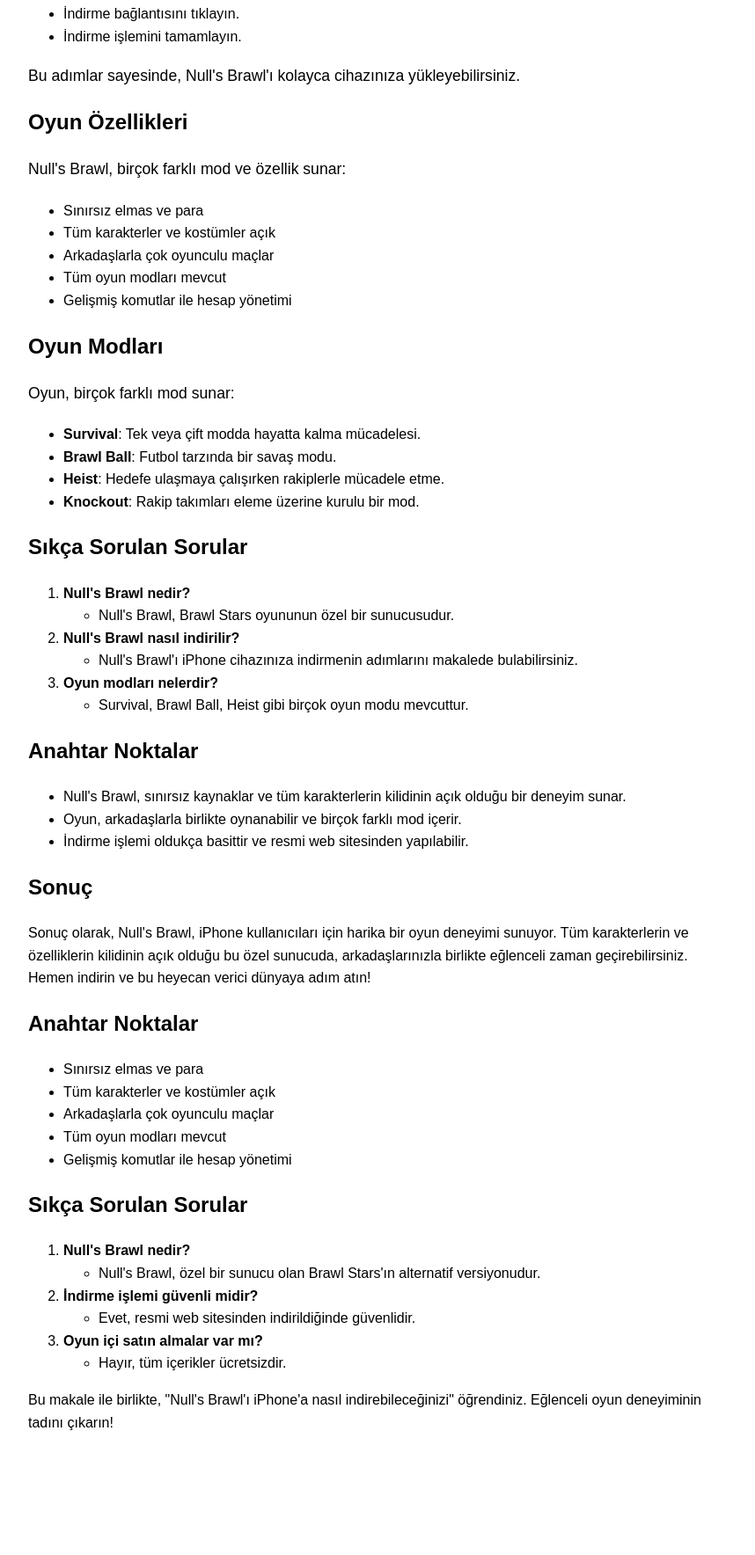
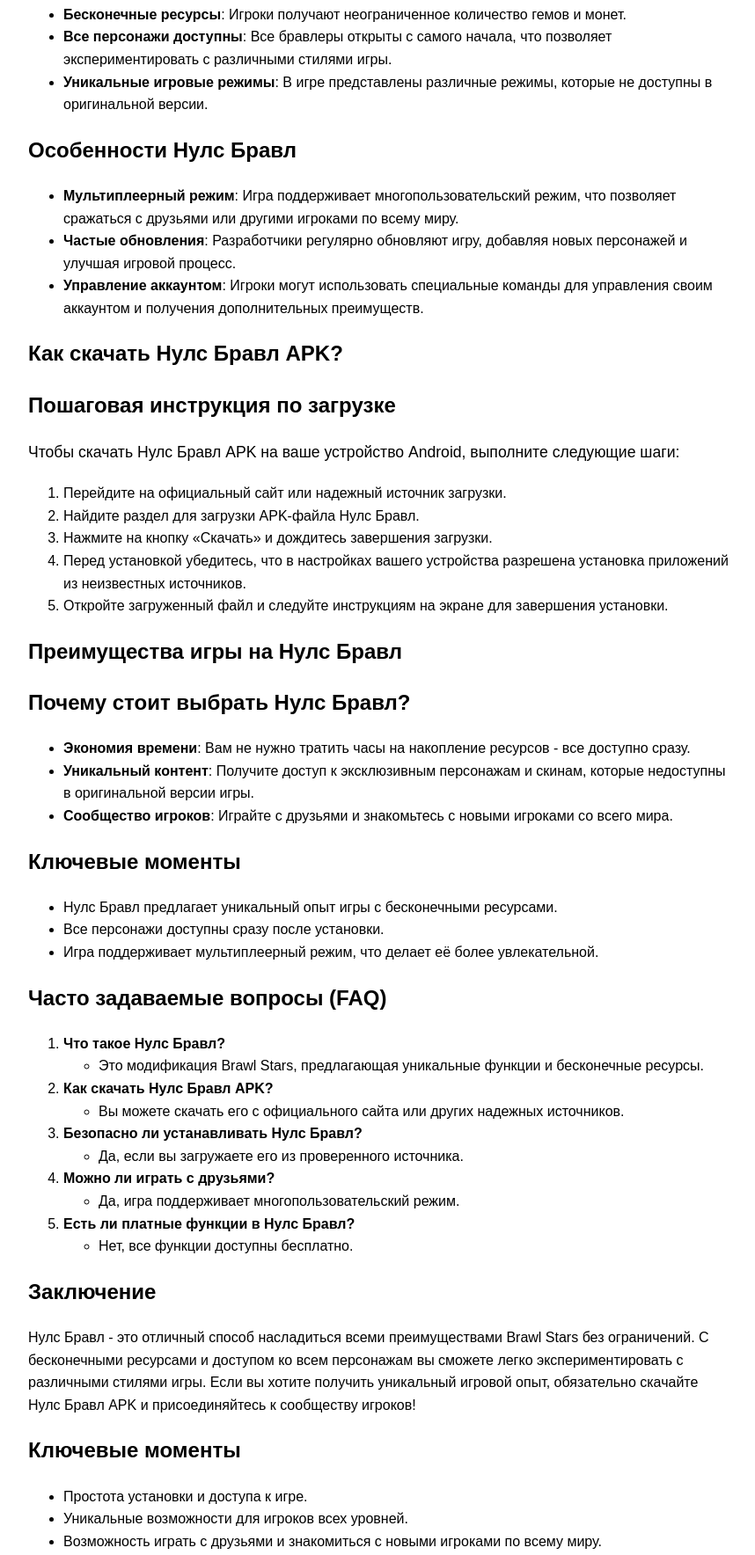
Before and after one commit to itspaulnewman/nullbrawl, a plain HTML site: page index.html in a window 1280 px wide. Shown: the part 939-2707 px from the top of the page at 88% size, without its empty margins (208-1066 px from the left). Before the commit the page ends 2609 px from the top, so only its background shows below. Drawn offline with Linux system fonts and the light colour scheme.

Commit message:
Update index.html

```diff
--- a/index.html
+++ b/index.html
@@ -4,9 +4,9 @@
 <head>
   <meta name="viewport" content="width=device-width, initial-scale=1.0">
 
- <title>Null’s Brawl İndir: iPhone için En İyi Oyun Deneyimi</title>
+ <title>Null’s Brawl скачать на айфон - Полное руководство</title>
 
-  <meta name="description" content="Null’s Brawl oyununu iPhone cihazınıza nasıl indireceğinizi öğrenin. Tüm özellikleriyle bu özel">
+  <meta name="description" content="Узнайте, как скачать и установить Null’s Brawl на айфон. Подробное руководство с ответами на часто задаваемые">
 
  <meta name="robots" content="index,follow">
   <link rel="canonical" href="https://nullbrawlorg.netlify.app">
@@ -50,105 +50,95 @@
 <body>
 
   <header>
-    <h1>Null’s Brawl İndir: iPhone için En İyi Oyun Deneyimi</h1>
+    <h1>Null’s Brawl скачать на айфон - Полное руководство</h1>
    </header>
   <main>
 
-<p>Null’s Brawl, Brawl Stars oyununun özel bir sunucusu olarak karşımıza çıkıyor. Bu oyun, oyunculara sınırsız kaynaklar ve tüm karakterlerin kilidinin açık olduğu bir deneyim sunuyor. Bu makalede, <a href="https://nullbrawl.org/ru/nuls-bravl-dlya-ios/">Null’s brawl скачать на айфон</a> iPhone cihazınıza nasıl indirebileceğinizi, oyun özelliklerini ve daha fazlasını keşfedeceksiniz.</p>
+<p>Нулс Бравл (Null's Brawl) — это модификация популярной игры Brawl Stars, которая предоставляет игрокам доступ к уникальным возможностям и бесконечным ресурсам. Эта игра стала популярной благодаря своему приватному серверу, который позволяет игрокам наслаждаться всеми персонажами и функциями без ограничений. <a href="https://nullbrawl.org/ru/nuls-bravl-dlya-ios/">Null’s brawl скачать на айфон</a> В этой статье мы подробно рассмотрим, как скачать Нулс Бравл APK, его особенности и преимущества.</p>
 
 <div style="text-align: center;">
  <img src="https://i.postimg.cc/Rh93MdDg/1-1.jpg" alt="nullbrawl.jpg" style="max-width: 100%; height: auto;">
 </div>
 
-<h2> <a href="https://techtobard.vercel.app/">Security Vulnerabilities in Edge Computing Devices: Understanding and Mitigating Risks</a></h2>
+<h2> <a href="https://nullbrawlorg.vercel.app//">Узнайте, как скачать Нулс Бравл APK для Android. Получите доступ к уникальным функциям и</a></h2>
 
-<h2>Null's Brawl Nasıl İndirilir?</h2>
-<h2>İndirme Adımları</h2>
-<p>Null's Brawl'ı iPhone cihazınıza indirmek için aşağıdaki adımları izleyin:</p>
+<h2>Что такое Нулс Бравл?</h2>
+<p>Нулс Бравл - это частный сервер для игры Brawl Stars, который предлагает игрокам множество преимуществ:</p>
 <ul>
-  <li>Resmi web sitesine gidin.</li>
-  <li>İndirme bağlantısını tıklayın.</li>
-  <li>İndirme işlemini tamamlayın.</li>
+  <li><strong>Бесконечные ресурсы</strong>: Игроки получают неограниченное количество гемов и монет.</li>
+  <li><strong>Все персонажи доступны</strong>: Все бравлеры открыты с самого начала, что позволяет экспериментировать с различными стилями игры.</li>
+  <li><strong>Уникальные игровые режимы</strong>: В игре представлены различные режимы, которые не доступны в оригинальной версии.</li>
 </ul>
-<p>Bu adımlar sayesinde, Null's Brawl'ı kolayca cihazınıza yükleyebilirsiniz.</p>
-<h2>Oyun Özellikleri</h2>
-<p>Null's Brawl, birçok farklı mod ve özellik sunar:</p>
+<h2>Особенности Нулс Бравл</h2>
 <ul>
-  <li>Sınırsız elmas ve para</li>
-  <li>Tüm karakterler ve kostümler açık</li>
-  <li>Arkadaşlarla çok oyunculu maçlar</li>
-  <li>Tüm oyun modları mevcut</li>
-  <li>Gelişmiş komutlar ile hesap yönetimi</li>
+  <li><strong>Мультиплеерный режим</strong>: Игра поддерживает многопользовательский режим, что позволяет сражаться с друзьями или другими игроками по всему миру.</li>
+  <li><strong>Частые обновления</strong>: Разработчики регулярно обновляют игру, добавляя новых персонажей и улучшая игровой процесс.</li>
+  <li><strong>Управление аккаунтом</strong>: Игроки могут использовать специальные команды для управления своим аккаунтом и получения дополнительных преимуществ.</li>
 </ul>
-<h2>Oyun Modları</h2>
-<p>Oyun, birçok farklı mod sunar:</p>
+<h2>Как скачать Нулс Бравл APK?</h2>
+<h2>Пошаговая инструкция по загрузке</h2>
+<p>Чтобы скачать Нулс Бравл APK на ваше устройство Android, выполните следующие шаги:</p>
+<ol>
+  <li>Перейдите на официальный сайт или надежный источник загрузки.</li>
+  <li>Найдите раздел для загрузки APK-файла Нулс Бравл.</li>
+  <li>Нажмите на кнопку «Скачать» и дождитесь завершения загрузки.</li>
+  <li>Перед установкой убедитесь, что в настройках вашего устройства разрешена установка приложений из неизвестных источников.</li>
+  <li>Откройте загруженный файл и следуйте инструкциям на экране для завершения установки.</li>
+</ol>
+<h2>Преимущества игры на Нулс Бравл</h2>
+<h2>Почему стоит выбрать Нулс Бравл?</h2>
 <ul>
-  <li><strong>Survival</strong>: Tek veya çift modda hayatta kalma mücadelesi.</li>
-  <li><strong>Brawl Ball</strong>: Futbol tarzında bir savaş modu.</li>
-  <li><strong>Heist</strong>: Hedefe ulaşmaya çalışırken rakiplerle mücadele etme.</li>
-  <li><strong>Knockout</strong>: Rakip takımları eleme üzerine kurulu bir mod.</li>
+  <li><strong>Экономия времени</strong>: Вам не нужно тратить часы на накопление ресурсов - все доступно сразу.</li>
+  <li><strong>Уникальный контент</strong>: Получите доступ к эксклюзивным персонажам и скинам, которые недоступны в оригинальной версии игры.</li>
+  <li><strong>Сообщество игроков</strong>: Играйте с друзьями и знакомьтесь с новыми игроками со всего мира.</li>
 </ul>
-<h2>Sıkça Sorulan Sorular</h2>
+<h2>Ключевые моменты</h2>
+<ul>
+  <li>Нулс Бравл предлагает уникальный опыт игры с бесконечными ресурсами.</li>
+  <li>Все персонажи доступны сразу после установки.</li>
+  <li>Игра поддерживает мультиплеерный режим, что делает её более увлекательной.</li>
+</ul>
+
+    <h2>Часто задаваемые вопросы (FAQ)</h2>
 <ol>
   <li>
-    <strong>Null's Brawl nedir?</strong>
+    <strong>Что такое Нулс Бравл?</strong>
     <ul>
-      <li>Null's Brawl, Brawl Stars oyununun özel bir sunucusudur.</li>
+      <li>Это модификация Brawl Stars, предлагающая уникальные функции и бесконечные ресурсы.</li>
     </ul>
   </li>
   <li>
-    <strong>Null's Brawl nasıl indirilir?</strong>
+    <strong>Как скачать Нулс Бравл APK?</strong>
     <ul>
-      <li>Null's Brawl'ı iPhone cihazınıza indirmenin adımlarını makalede bulabilirsiniz.</li>
+      <li>Вы можете скачать его с официального сайта или других надежных источников.</li>
     </ul>
   </li>
   <li>
-    <strong>Oyun modları nelerdir?</strong>
+    <strong>Безопасно ли устанавливать Нулс Бравл?</strong>
     <ul>
-      <li>Survival, Brawl Ball, Heist gibi birçok oyun modu mevcuttur.</li>
+      <li>Да, если вы загружаете его из проверенного источника.</li>
+    </ul>
+  </li>
+  <li>
+    <strong>Можно ли играть с друзьями?</strong>
+    <ul>
+      <li>Да, игра поддерживает многопользовательский режим.</li>
+    </ul>
+  </li>
+  <li>
+    <strong>Есть ли платные функции в Нулс Бравл?</strong>
+    <ul>
+      <li>Нет, все функции доступны бесплатно.</li>
     </ul>
   </li>
 </ol>
-<h2>Anahtar Noktalar</h2>
+<h2>Заключение</h2>Нулс Бравл - это отличный способ насладиться всеми преимуществами Brawl Stars без ограничений. С бесконечными ресурсами и доступом ко всем персонажам вы сможете легко экспериментировать с различными стилями игры. Если вы хотите получить уникальный игровой опыт, обязательно скачайте Нулс Бравл APK и присоединяйтесь к сообществу игроков!
+<h2>Ключевые моменты</h2>
 <ul>
-  <li>Null's Brawl, sınırsız kaynaklar ve tüm karakterlerin kilidinin açık olduğu bir deneyim sunar.</li>
-  <li>Oyun, arkadaşlarla birlikte oynanabilir ve birçok farklı mod içerir.</li>
-  <li>İndirme işlemi oldukça basittir ve resmi web sitesinden yapılabilir.</li>
+  <li>Простота установки и доступа к игре.</li>
+  <li>Уникальные возможности для игроков всех уровней.</li>
+  <li>Возможность играть с друзьями и знакомиться с новыми игроками по всему миру.</li>
 </ul>
-<h2>Sonuç</h2>Sonuç olarak, Null's Brawl, iPhone kullanıcıları için harika bir oyun deneyimi sunuyor. Tüm karakterlerin ve özelliklerin kilidinin açık olduğu bu özel sunucuda, arkadaşlarınızla birlikte eğlenceli zaman geçirebilirsiniz. Hemen indirin ve bu heyecan verici dünyaya adım atın!
-<h2>Anahtar Noktalar</h2>
-<ul>
-  <li>Sınırsız elmas ve para</li>
-  <li>Tüm karakterler ve kostümler açık</li>
-  <li>Arkadaşlarla çok oyunculu maçlar</li>
-  <li>Tüm oyun modları mevcut</li>
-  <li>Gelişmiş komutlar ile hesap yönetimi</li>
-</ul>
-<h2>Sıkça Sorulan Sorular</h2>
-<ol>
-  <li>
-    <strong>Null's Brawl nedir?</strong>
-    <ul>
-      <li>Null's Brawl, özel bir sunucu olan Brawl Stars'ın alternatif versiyonudur.</li>
-    </ul>
-  </li>
-  <li>
-    <strong>İndirme işlemi güvenli midir?</strong>
-    <ul>
-      <li>Evet, resmi web sitesinden indirildiğinde güvenlidir.</li>
-    </ul>
-  </li>
-  <li>
-    <strong>Oyun içi satın almalar var mı?</strong>
-    <ul>
-      <li>Hayır, tüm içerikler ücretsizdir.</li>
-    </ul>
-  </li>
-</ol>Bu makale ile birlikte, "Null's Brawl'ı iPhone'a nasıl indirebileceğinizi" öğrendiniz. Eğlenceli oyun deneyiminin tadını çıkarın!
-<p> </p>
-
-
-
 
   </main>
 </body>
```
